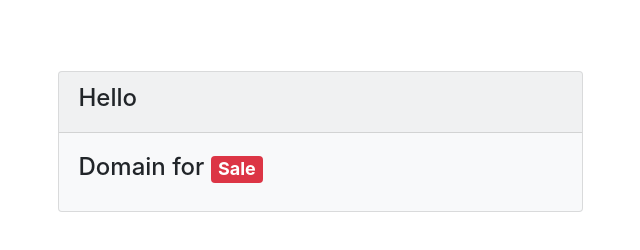
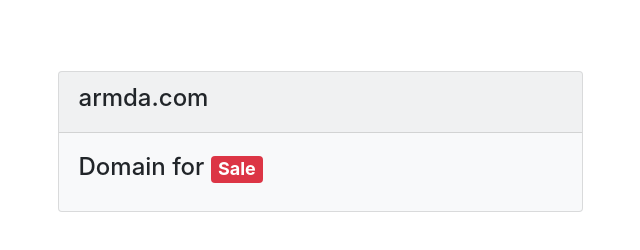
Before and after one commit to armdan/armda.com, a plain HTML site: page index.html in a window 1280 px wide. Shown: the whole page, without its empty margins (320-960 px from the left). Drawn offline with nearby package versions, Linux system fonts and the light colour scheme.

Commit message:
Update index.html

```diff
--- a/index.html
+++ b/index.html
@@ -32,7 +32,7 @@
 	<div class="row justify-content-center">
                   <div class="col-md-6 well">
                        <div class="card bg-light mb-3">
-                                  <div class="card-header"><h4>Hello</h4></div>
+                                  <div class="card-header"><h4>armda.com</h4></div>
                                         <div class="card-body">
                                            <h4>Domain for <span class="badge badge-danger">Sale</span></h4>
                                         </div>
```
